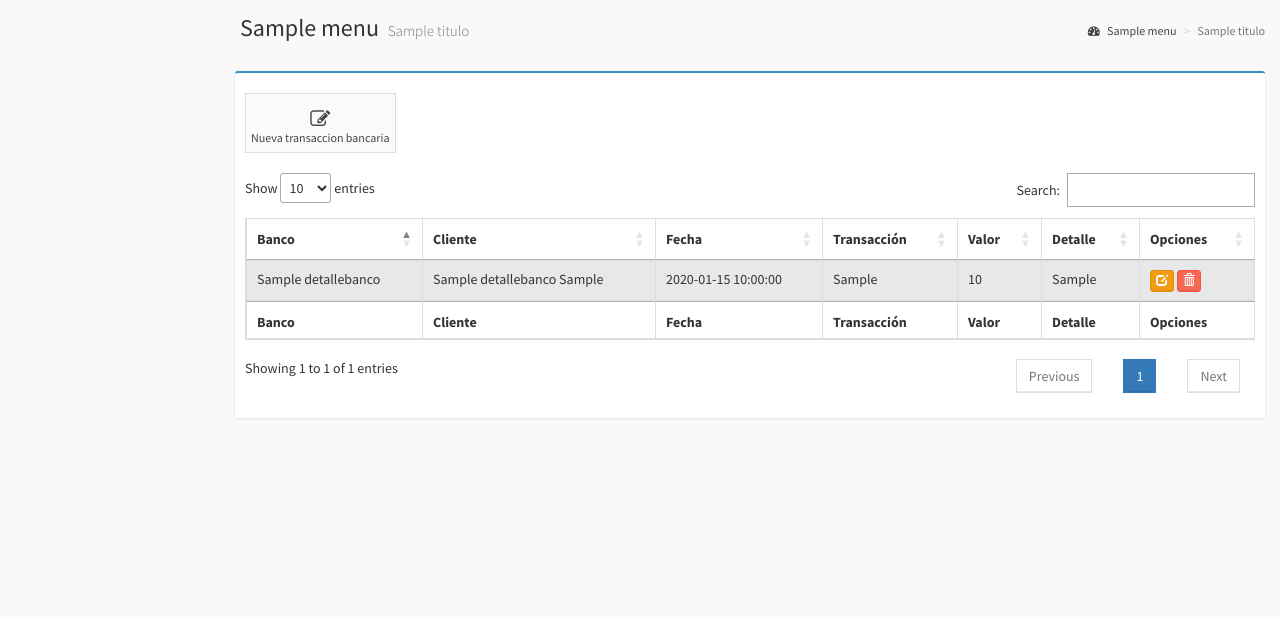
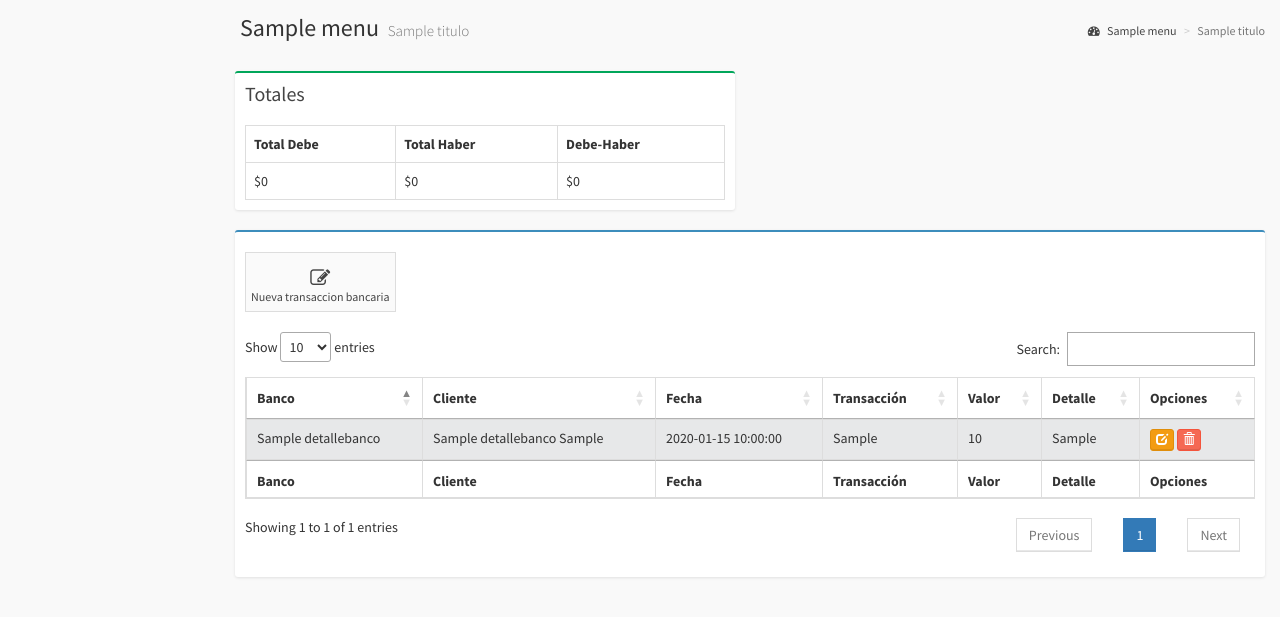
Before and after one commit to eazapatao/motoros, a PHP site: template application/views/user/lista_detallebanco_view.php in a window 1280 px wide. Shown: the top 617 px of the page. Run offline with PHP 8.4, Linux system fonts and the light colour scheme; the template is opened without the code that fills it: most values are stand-ins (such as "Sample title", 1, 10 or a date in 2020); data that the repository does not hold is empty; some libraries are stand-ins or nearby versions.

Commit message:
totales detallebanco

```diff
--- a/application/views/user/lista_detallebanco_view.php
+++ b/application/views/user/lista_detallebanco_view.php
@@ -15,11 +15,31 @@
     <section class="content">
 
         <div class="row">
+<div class="col-lg-6">
+    <div class="box box-success">
+        <div class="box-header">
+            <h3 class="box-title">Totales</h3>
+        </div><!-- /.box-header -->
+        <div class="box-body">
+            <table class="table table-bordered">
+                <tbody><tr>
+                    <th style="">Total Debe</th>
+                    <th>Total Haber</th>
+                    <th style="">Debe-Haber</th>
+                </tr>
+                <tr>
+                    <td>$<?= number_format ($totales['debe'], 0, ',', '.')?></td>
+                    <td>$<?= number_format ($totales['haber'], 0, ',', '.')?></td>
+                    <td>$<?= number_format ($totales['deferencia'], 0, ',', '.')?></td>
+                </tr>
 
+                </tbody></table>
+        </div><!-- /.box-body -->
+    </div>
+</div>
             <div class="col-lg-12">
                 <div class="box box-primary">
-                    <div class="box-header">
-                        <br>
+                    <div class="box-header"><br>
                         <a class="btn btn-app"  href="<?= base_url()?>detallebanco/nuevo_detallebanco">
                             <i class="fa fa-edit"></i> Nueva transaccion bancaria
                         </a>
```
Also changed, not shown: application/controllers/detallebanco.php (+7 -1 lines), application/models/detallebanco_model.php (+27 -0 lines).
